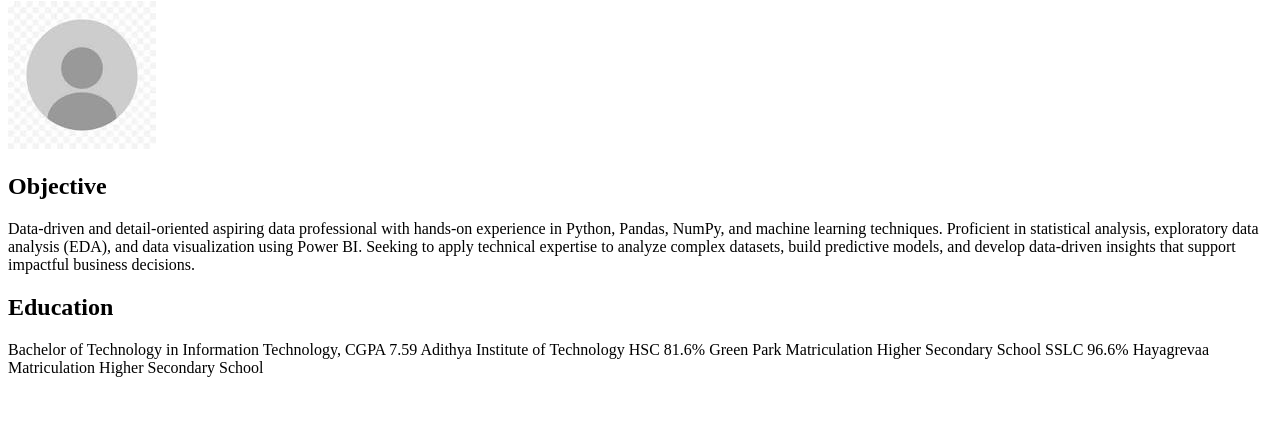
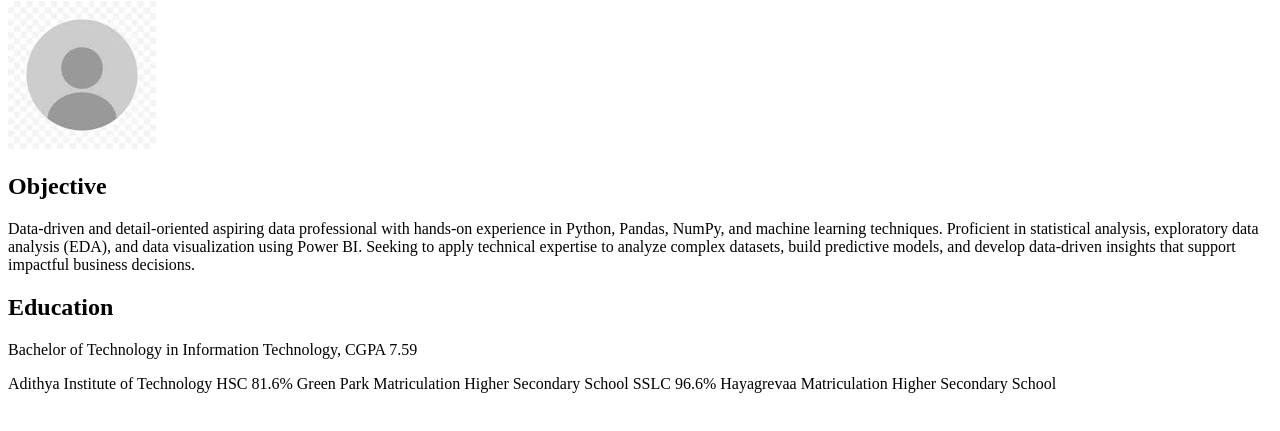
Before and after one commit to saranraj1707/first, a plain HTML site: page index.html in a window 1280 px wide. Shown: the part 79-510 px from the top of the page. Drawn offline with Linux system fonts and the light colour scheme.

Commit message:
added slaches

```diff
--- a/index.html
+++ b/index.html
@@ -15,7 +15,7 @@ NumPy, and machine learning techniques. Proficient in statistical analysis, expl
 datasets, build predictive models, and develop data-driven insights that support impactful business
 decisions.</p>
 <h2>Education</h2>
-<p>Bachelor of Technology in Information Technology, CGPA 7.59
+<p>Bachelor of Technology in Information Technology, CGPA 7.59 </p>
 Adithya Institute of Technology
 HSC 81.6% Green Park Matriculation Higher Secondary School
 SSLC 96.6% Hayagrevaa Matriculation Higher Secondary School</p>
```
